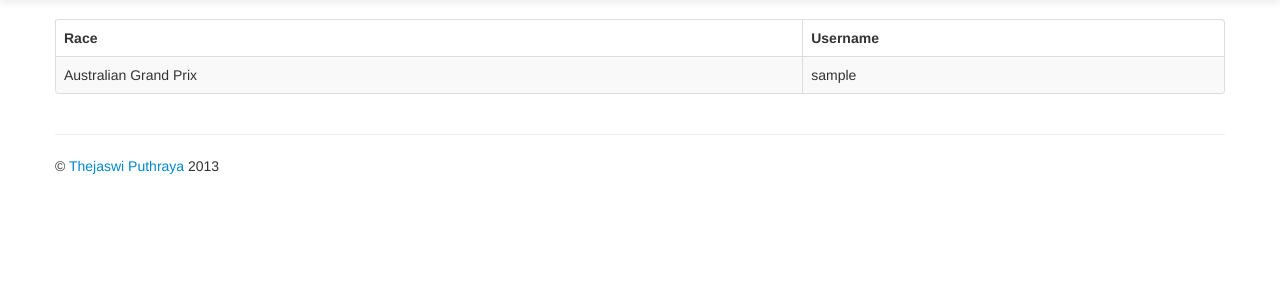
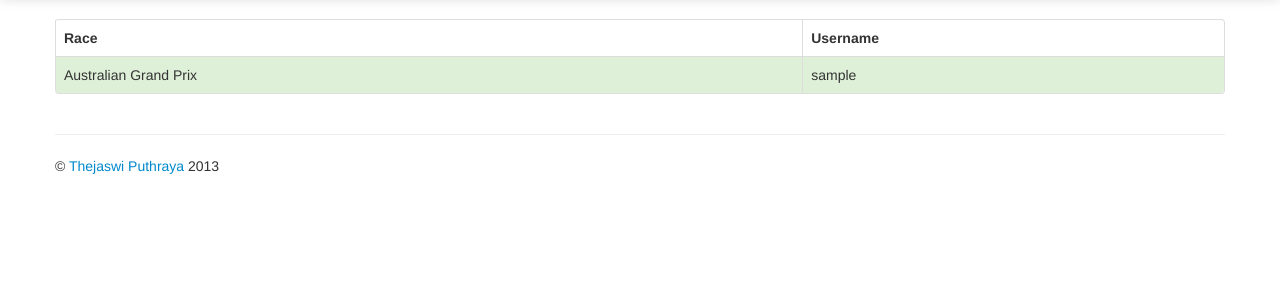
Before and after one commit to theju/f1oracle, a Django app: page /dashboard/results/ in a window 1280 px wide. Shown: the part 41-341 px from the top of the page. Run offline with Django 3.2, Linux system fonts and the light colour scheme; a user stored in the database is signed in; data comes from the database, SQL or seed files in the repository; tables that the repository leaves empty hold one stand-in row (values such as "Sample post"); some libraries are stand-ins or nearby versions.

Commit message:
Fixed a typo.

```diff
--- a/templates/race/results.html
+++ b/templates/race/results.html
@@ -12,7 +12,7 @@
       </thead>
       <tbody>
 	{% for winner in race_winners %}
-	<tr {% if winner_user.username == request.user.username %}class="success"{% endif %}>
+	<tr {% if winner.user.username == request.user.username %}class="success"{% endif %}>
 	  <td>{{ winner.race }} {% trans "Grand Prix" %}</td>
 	  <td>{{ winner.user.username }}</td>
 	</tr>
```
